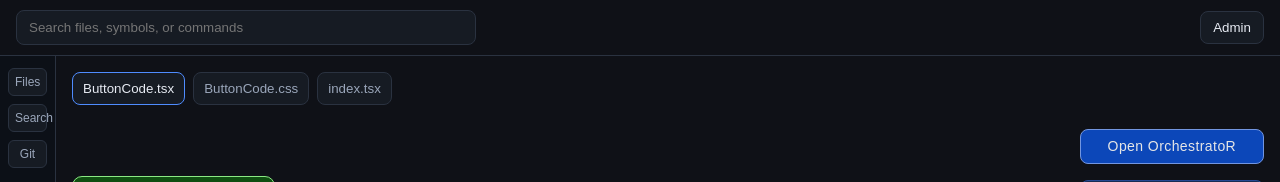
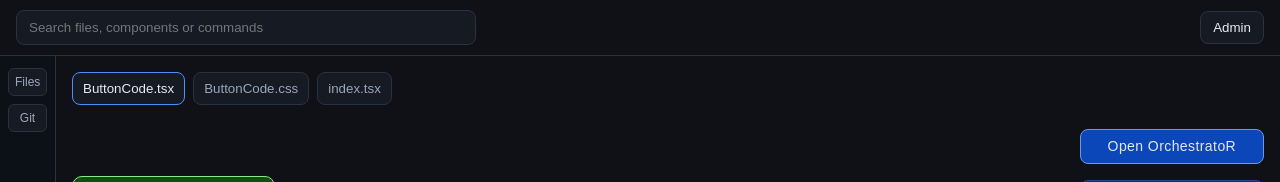
Before and after one commit to orchestratorlabs/orchestrator, a React (Vite) app: page / in a window 1280 px wide. Shown: the top 182 px of the page. Built offline with nearby package versions, Linux system fonts and the light colour scheme; a web font is replaced by a local one.

Commit message:
Search UI update

```diff
--- a/src/App.tsx
+++ b/src/App.tsx
@@ -123,7 +123,6 @@ export function App() {
       <main className="main-layout">
         <nav className="utility-rail" aria-label="Utility navigation">
           <button type="button">Files</button>
-          <button type="button">Search</button>
           <button type="button">Git</button>
         </nav>
         <WorkspacePane
--- a/src/features/orchestrator/components/TopBar.tsx
+++ b/src/features/orchestrator/components/TopBar.tsx
@@ -4,7 +4,7 @@ export function TopBar() {
       <input
         type="search"
         className="top-search"
-        placeholder="Search files, symbols, or commands"
+        placeholder="Search files, components or commands"
         aria-label="Search"
       />
       <div className="top-actions">
```
